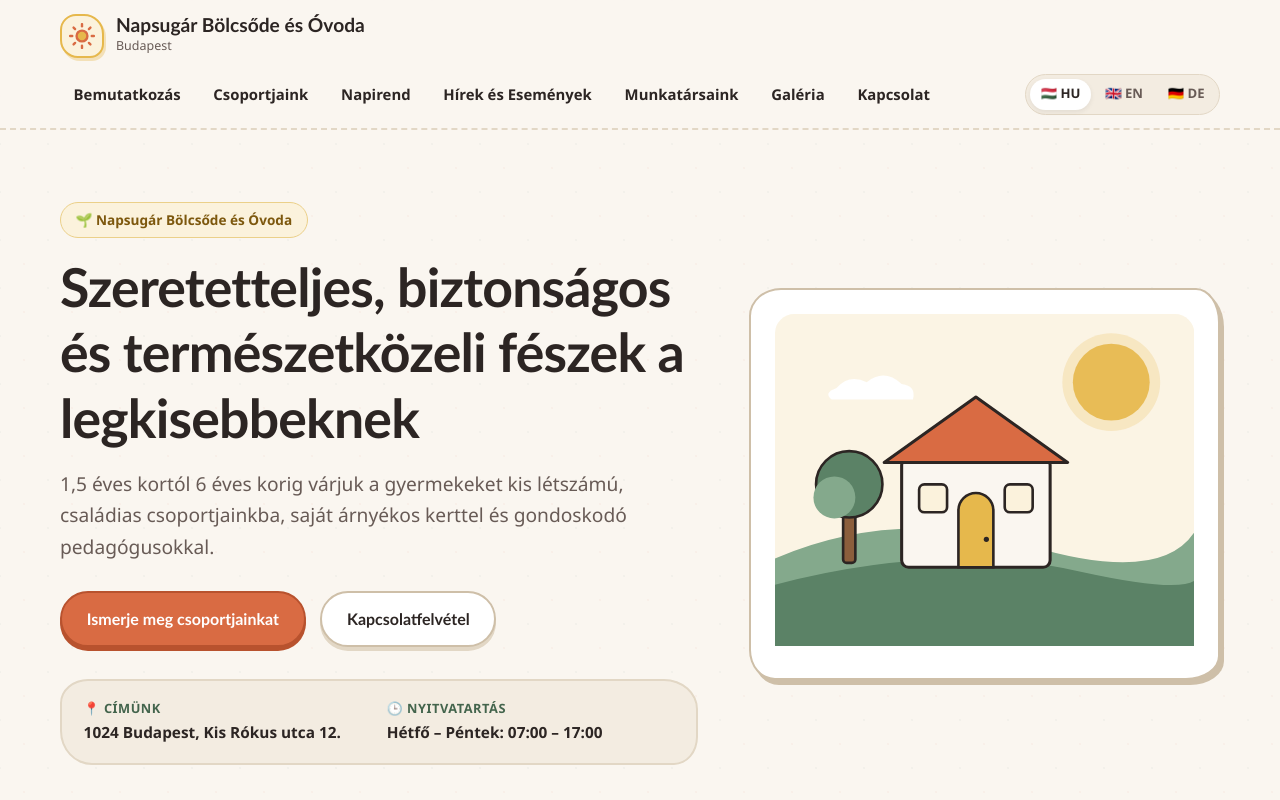
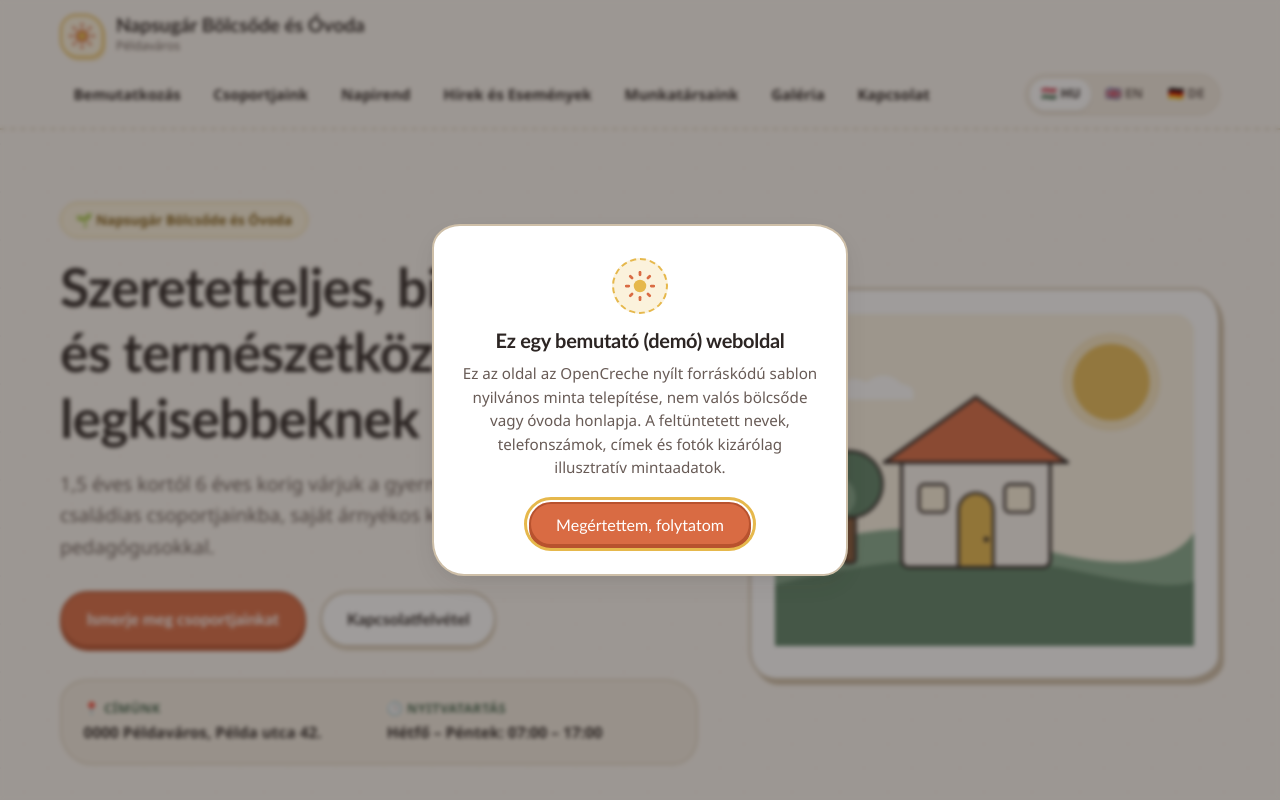
Before and after one commit to Petrichor2/open-creche, an Astro site: page /hu/ in a window 1280 px wide. Shown: the top 800 px of the page. Built offline with nearby package versions, Linux system fonts and the light colour scheme; Astro itself is replaced by a stand-in of ours.

Commit message:
feat(demo): show a dismissible demo-site notice and use a clearly fictitious address
The public sample deployment must be unmistakable about being a demo:

- Add src/components/layout/DemoNotice.astro: warm, tactile, accessible
  dialog (overlay + ESC/overlay click to dismiss, focus management,
  shown once per browser session) rendered by BaseLayout whenever
  security.demoMode is true, with localized demoNotice.* strings in
  content/i18n/{hu,en,de}.yaml
- Replace the sample address with clearly non-real demo values:
  postal code 0000, city 'Példaváros', 'Példa utca 42.' street,
  null-island coordinates (config/site.yaml), with a comment telling
  deployers to substitute their real address
- Document demoMode and the demo address rationale in
  docs/CONFIGURATION.md; update TASKS.md and SESSION_HANDOVER.md

```diff
--- a/config/site.yaml
+++ b/config/site.yaml
@@ -24,15 +24,18 @@ site:
 
   location:
     country: "Magyarország"
-    postalCode: "1024"
-    city: "Budapest"
+    # NOTE: These are clearly fictitious DEMO values (nonexistent postal code "0000",
+    # a placeholder city and street, and null-island coordinates). Replace them with
+    # your institution's real address when deploying.
+    postalCode: "0000"
+    city: "Példaváros"
     address:
-      hu: "Kis Rókus utca 12."
-      en: "12 Kis Rókus Street"
-      de: "Kis Rókus Straße 12"
+      hu: "Példa utca 42."
+      en: "42 Example Street"
+      de: "Beispielstraße 42"
     coordinates:
-      lat: 47.5105
-      lng: 19.0265
+      lat: 0
+      lng: 0
     openingHours:
       hu: "Hétfő – Péntek: 07:00 – 17:00"
       en: "Monday – Friday: 07:00 – 17:00"
--- a/content/i18n/de.yaml
+++ b/content/i18n/de.yaml
@@ -71,3 +71,8 @@ footer:
   rights: "Alle Rechte vorbehalten."
   privacyNote: "Geschützt durch Cloudflare Turnstile und AES-256-GCM-Verschlüsselung zum Schutz von Kindern und Mitarbeitern."
   adminLink: "Verwaltung (CMS)"
+
+demoNotice:
+  title: "Dies ist eine Demo-Website"
+  body: "Diese Website ist die öffentliche Beispielinstallation der Open-Source-Vorlage OpenCreche und nicht die Website einer echten Krippe oder eines echten Kindergartens. Alle angezeigten Namen, Telefonnummern, Adressen und Fotos sind ausschließlich illustrative Beispieldaten."
+  accept: "Verstanden, weiter"
--- a/content/i18n/en.yaml
+++ b/content/i18n/en.yaml
@@ -71,3 +71,8 @@ footer:
   rights: "All rights reserved."
   privacyNote: "Protected by Cloudflare Turnstile and client-side AES-256-GCM encryption to safeguard children and staff."
   adminLink: "Staff Admin (CMS)"
+
+demoNotice:
+  title: "This is a demo website"
+  body: "This site is the public sample deployment of the open-source OpenCreche template, not the website of a real nursery or kindergarten. All names, phone numbers, addresses, and photos shown are illustrative sample data only."
+  accept: "Understood, continue"
--- a/content/i18n/hu.yaml
+++ b/content/i18n/hu.yaml
@@ -71,3 +71,8 @@ footer:
   rights: "Minden jog fenntartva."
   privacyNote: "Az oldal Cloudflare Turnstile és AES-256-GCM titkosítással védi a gyermekek és munkatársak adatait."
   adminLink: "Intézményi Admin (CMS)"
+
+demoNotice:
+  title: "Ez egy bemutató (demó) weboldal"
+  body: "Ez az oldal az OpenCreche nyílt forráskódú sablon nyilvános minta telepítése, nem valós bölcsőde vagy óvoda honlapja. A feltüntetett nevek, telefonszámok, címek és fotók kizárólag illusztratív mintaadatok."
+  accept: "Megértettem, folytatom"
--- /dev/null
+++ b/src/components/layout/DemoNotice.astro
@@ -0,0 +1,160 @@
+---
+/**
+ * DemoNotice.astro
+ *
+ * Warm, tactile "this is a demo site" dialog shown once per browser session when
+ * `security.demoMode: true` in `config/site.yaml`. It makes it unmistakable that
+ * the deployment is a public sample of the OpenCreche template and that every
+ * institution detail (names, phones, addresses, photos) is illustrative.
+ *
+ * Styling follows the craft design tokens (warm paper, pebble radii, terracotta)
+ * defined in `src/styles/tokens.css` — no external UI frameworks.
+ */
+interface Props {
+  title: string;
+  body: string;
+  accept: string;
+}
+
+const { title, body, accept } = Astro.props;
+---
+
+<div class="demo-notice-overlay" id="demo-notice-overlay" hidden>
+  <div
+    class="demo-notice-card"
+    role="dialog"
+    aria-modal="true"
+    aria-labelledby="demo-notice-title"
+    aria-describedby="demo-notice-body"
+  >
+    <div class="demo-notice-badge" aria-hidden="true">
+      <svg width="30" height="30" viewBox="0 0 24 24" fill="none" stroke="currentColor" stroke-width="2.2" stroke-linecap="round" stroke-linejoin="round">
+        <circle cx="12" cy="12" r="5" fill="var(--color-accent)" stroke="none" />
+        <line x1="12" y1="1" x2="12" y2="3" /><line x1="12" y1="21" x2="12" y2="23" />
+        <line x1="4.22" y1="4.22" x2="5.64" y2="5.64" /><line x1="18.36" y1="18.36" x2="19.78" y2="19.78" />
+        <line x1="1" y1="12" x2="3" y2="12" /><line x1="21" y1="12" x2="23" y2="12" />
+        <line x1="4.22" y1="19.78" x2="5.64" y2="18.36" /><line x1="18.36" y1="5.64" x2="19.78" y2="4.22" />
+      </svg>
+    </div>
+    <h2 class="demo-notice-title" id="demo-notice-title">{title}</h2>
+    <p class="demo-notice-body" id="demo-notice-body">{body}</p>
+    <button type="button" class="demo-notice-btn" id="demo-notice-accept">{accept}</button>
+  </div>
+</div>
+
+<style>
+  .demo-notice-overlay {
+    position: fixed;
+    inset: 0;
+    z-index: 9999;
+    display: grid;
+    place-items: center;
+    padding: 1.25rem;
+    background: rgba(44, 37, 35, 0.45);
+    backdrop-filter: blur(2px);
+  }
+
+  .demo-notice-overlay[hidden] {
+    display: none;
+  }
+
+  .demo-notice-card {
+    max-width: 26rem;
+    background: var(--bg-elevated, #ffffff);
+    border: 2px solid var(--color-border-strong, #cebfa8);
+    border-radius: var(--radius-pebble-1, 28px 34px 24px 32px / 24px 30px 28px 34px);
+    box-shadow: var(--shadow-card);
+    padding: 2rem 1.75rem 1.75rem;
+    text-align: center;
+  }
+
+  .demo-notice-badge {
+    display: grid;
+    place-items: center;
+    width: 3.5rem;
+    height: 3.5rem;
+    margin: 0 auto 0.9rem;
+    color: var(--color-primary, #d96b43);
+    background: var(--bg-tint-sun, #fbf2dc);
+    border: 2px dashed var(--color-accent, #e6b84c);
+    border-radius: var(--radius-pill, 999px);
+  }
+
+  .demo-notice-title {
+    font-family: var(--font-display);
+    font-size: 1.25rem;
+    color: var(--color-text, #2c2523);
+    margin-bottom: 0.6rem;
+  }
+
+  .demo-notice-body {
+    font-size: 0.95rem;
+    line-height: 1.55;
+    color: var(--color-text-muted, #685b56);
+    margin-bottom: 1.4rem;
+  }
+
+  .demo-notice-btn {
+    font-family: var(--font-display);
+    font-size: 1rem;
+    padding: 0.65rem 1.6rem;
+    background: var(--color-primary, #d96b43);
+    color: #ffffff;
+    border: 2px solid var(--color-primary-dark, #b8522e);
+    border-radius: var(--radius-pill, 999px);
+    box-shadow: 0 4px 0 var(--color-primary-dark, #b8522e);
+    cursor: pointer;
+  }
+
+  .demo-notice-btn:hover {
+    background: var(--color-primary-dark, #b8522e);
+  }
+
+  .demo-notice-btn:focus-visible {
+    outline: 3px solid var(--color-accent, #e6b84c);
+    outline-offset: 2px;
+  }
+</style>
+
+<script is:inline>
+  (function () {
+    var overlay = document.getElementById('demo-notice-overlay');
+    if (!overlay) return;
+    var STORAGE_KEY = 'oc_demo_notice_dismissed';
+
+    // Show once per browser session; a page reload or a return visit in the same
+    // session must not nag the visitor again.
+    try {
+      if (sessionStorage.getItem(STORAGE_KEY) === '1') {
+        overlay.remove();
+        return;
+      }
+    } catch (err) {
+      /* Storage unavailable (e.g. strict privacy mode) — simply show the notice. */
+    }
+
+    overlay.removeAttribute('hidden');
+
+    var acceptBtn = document.getElementById('demo-notice-accept');
+    if (acceptBtn) acceptBtn.focus();
+
+    function dismiss() {
+      overlay.setAttribute('hidden', 'hidden');
+      try {
+        sessionStorage.setItem(STORAGE_KEY, '1');
+      } catch (err) {
+        /* Ignore storage failures. */
+      }
+    }
+
+    if (acceptBtn) acceptBtn.addEventListener('click', dismiss);
+
+    overlay.addEventListener('click', function (event) {
+      if (event.target === overlay) dismiss();
+    });
+
+    document.addEventListener('keydown', function (event) {
+      if (event.key === 'Escape' && !overlay.hasAttribute('hidden')) dismiss();
+    });
+  })();
+</script>
--- a/src/layouts/BaseLayout.astro
+++ b/src/layouts/BaseLayout.astro
@@ -1,5 +1,6 @@
 ---
 import '../styles/base.css';
+import DemoNotice from '../components/layout/DemoNotice.astro';
 import type { SiteConfig } from '../utils/content';
 
 interface Props {
@@ -17,6 +18,7 @@ const colors = siteConfig.theme?.colors || {};
 // Deployment base path ("https://user.github.io/repo" -> "/repo/", custom domains -> "/")
 const rawBase = import.meta.env.BASE_URL;
 const baseUrl = rawBase.endsWith('/') ? rawBase : rawBase + '/';
+const showDemoNotice = siteConfig.security?.demoMode === true;
 ---
 
 <!doctype html>
@@ -111,5 +113,13 @@ const baseUrl = rawBase.endsWith('/') ? rawBase : rawBase + '/';
         </div>
       </div>
     </footer>
+
+    {showDemoNotice && (
+      <DemoNotice
+        title={ui.demoNotice?.title}
+        body={ui.demoNotice?.body}
+        accept={ui.demoNotice?.accept}
+      />
+    )}
   </body>
 </html>
```
Also changed, not shown: docs/CONFIGURATION.md (+14 -7 lines), docs/SESSION_HANDOVER.md (+5 -0 lines), docs/TASKS.md (+1 -0 lines).
